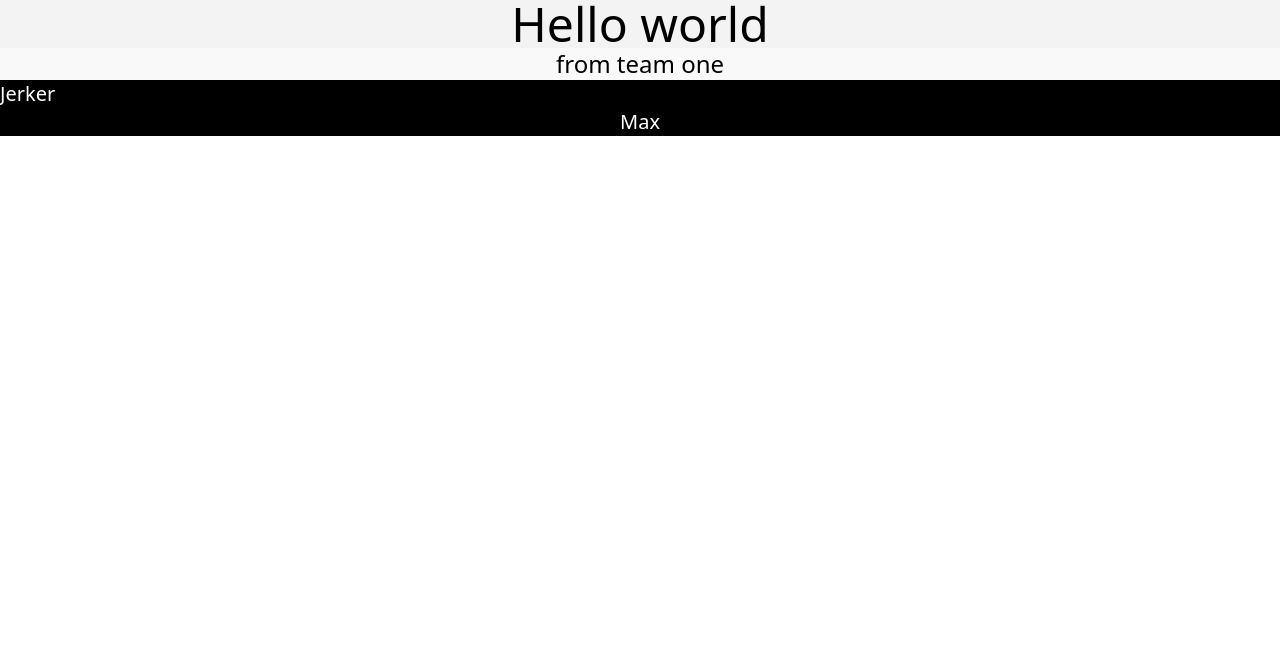
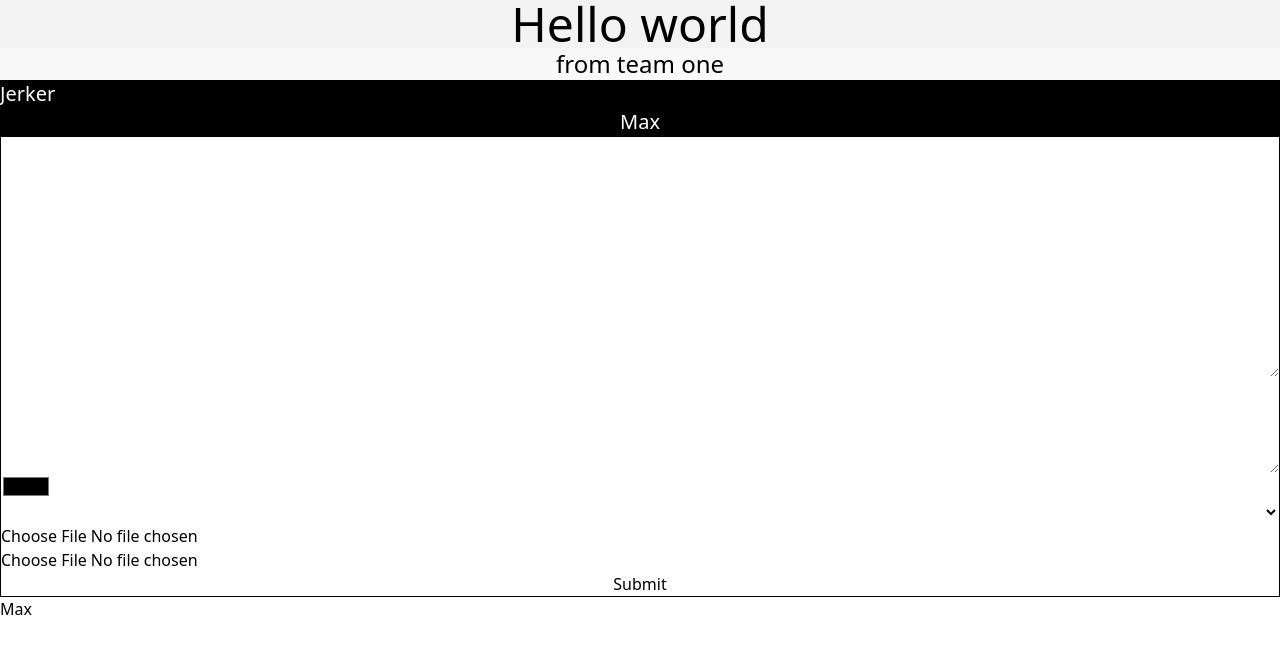
Before and after one commit to maxwelin/team-1, a React (Vite) app: page / in a window 1280 px wide. Shown: the top 654 px of the page. Built offline with nearby package versions, Linux system fonts and the light colour scheme.

Commit message:
added projects component

```diff
--- a/src/App.jsx
+++ b/src/App.jsx
@@ -1,5 +1,7 @@
 import "./App.css";
+import Form from "./components/Form/Form";
 import Hero from "./components/Portfolio/Hero";
+import Projects from "./components/Portfolio/Projects";
 import Skills from "./components/Portfolio/Skills";
 
 function App() {
@@ -9,6 +11,8 @@ function App() {
       <p className="text-2xl text-center bg-secondary">from team one</p>
       <Hero />
       <Skills />
+      <Form />
+      <Projects />
     </>
   );
 }
--- a/src/components/Form/Form.jsx
+++ b/src/components/Form/Form.jsx
@@ -30,12 +30,12 @@ const Form = () => {
 
   const handleSubmit = (e) => {
     e.preventDefault();
-    console.log(inputValue);
+    console.log(e.target[0].value);
   };
 
   return (
     <div className="">
-      <form onSubmit={handleSubmit}>
+      <form onSubmit={handleSubmit} className="flex flex-col border">
         <input type="text" name="namn" />
         <input type="text" name="efternamn" />
         <input type="text" name="skola" />
--- /dev/null
+++ b/src/components/Portfolio/Projects.jsx
@@ -0,0 +1,4 @@
+const Projects = () => {
+  return <h1>Max</h1>;
+};
+export default Projects;
```
